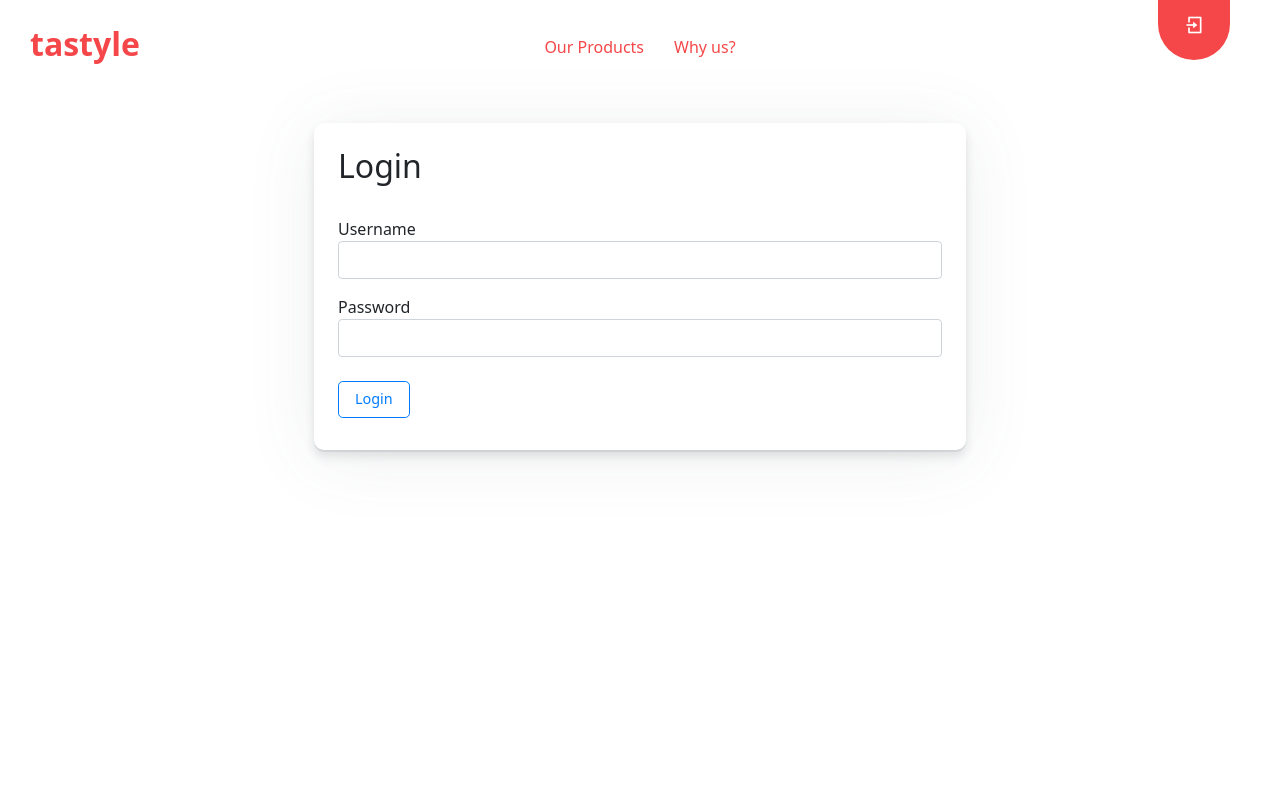
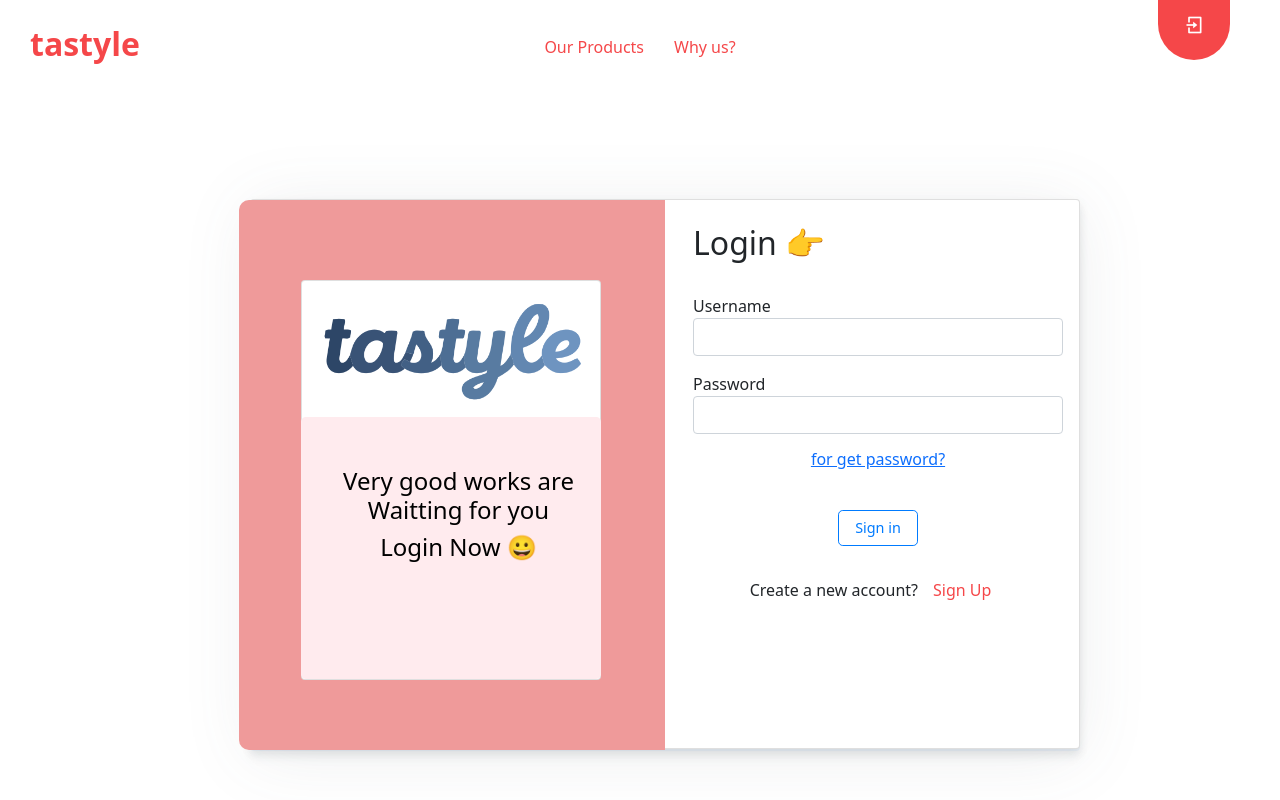
Before and after one commit to kisscoders/tastyle.test, a React (Create React App) app: page /login in a window 1280 px wide. Built offline with nearby package versions, Linux system fonts and the light colour scheme.

Commit message:
ui changes and connection

```diff
--- a/src/App.css
+++ b/src/App.css
@@ -38,3 +38,58 @@
     transform: rotate(360deg);
   }
 }
+
+/* Login */
+.login_shadowbox {
+  background-color: #fff;
+  border: none;
+  border-radius: 0.825rem;
+  box-shadow: 0 2px 0 rgba(138, 182, 231, 0.11),
+    0 4px 8px rgba(90, 97, 105, 0.12), 0 10px 10px rgba(90, 97, 105, 0.06),
+    0 7px 70px rgba(90, 97, 105, 0.1);
+  margin-top: 100px;
+  width: 830px;
+  height: 550px;
+  margin-left: 250px;
+  margin-right: 150px;
+}
+.C_design {
+  background-color: #ef9a9a;
+  border-top-left-radius: 0.625rem;
+  border-bottom-left-radius: 0.625rem;
+  width: 800px;
+  height: 550px;
+  padding-top: 30px;
+  padding-left: 20px;
+  padding-right: 20px;
+}
+.login_shadowbox1 {
+  border: none;
+  border-radius: 0.825rem;
+  margin-top: 50px;
+  width: 300px;
+  height: 400px;
+  margin-left: 50px;
+  margin-right: 15px;
+  /* opacity: 0.3; */
+}
+.h4_align {
+  color: black;
+  line-height: 1;
+  margin-left: 15px;
+  font-weight: bold;
+  padding-top: 50px;
+
+  text-align: center;
+}
+.D_design {
+  border: none;
+  border-radius: 0.3rem;
+  margin-left: -1px;
+  margin-right: 1px;
+
+  width: 300px;
+  height: 400px;
+  background-color: #ffebee;
+  /* opacity: 0.5; */
+}
--- a/src/assets/index.js
+++ b/src/assets/index.js
@@ -9,6 +9,7 @@ import homeImg8 from "./img/img8.jpg";
 import homeImg9 from "./img/img9.webp";
 import homeImg10 from "./img/img10.jpg";
 import homeImg11 from "./img/img11.jpg";
+import brandImg1 from "./img/brandv3.png";
 
 import Illust1 from "./illustrations/cabin.svg";
 import Illust2 from "./illustrations/error.svg";
@@ -27,6 +28,7 @@ export const GrHomeIngredients = homeImg8;
 export const GrHomeProtein = homeImg9;
 export const GrHomePack1 = homeImg10;
 export const GrHomePack2 = homeImg11;
+export const GrBrandV3 = brandImg1;
 
 export const IGCabin = Illust1;
 export const IGError = Illust2;
--- a/src/components/movie/moviesTable.jsx
+++ b/src/components/movie/moviesTable.jsx
@@ -9,7 +9,9 @@ class MoviesTable extends Component {
     {
       path: "title",
       label: "Title",
-			content: (movie) => <Link to={`/movies/${movie._id}`}>{movie.title}</Link>,
+      content: (movie) => (
+        <Link to={`/movies/${movie._id}`}>{movie.title}</Link>
+      ),
     },
     { path: "genre.name", label: "Genre" },
     { path: "numberInStock", label: "Stock" },
--- a/src/views/About.css
+++ b/src/views/About.css
@@ -7,6 +7,8 @@
   margin-right: auto;
   /* background: rgb(239, 237, 240); */
 }
+
+
 .align1 {
   text-align: justify;
   padding-right: 100px;
--- a/src/views/about.js
+++ b/src/views/about.js
@@ -44,8 +44,6 @@ const Crop = styled.div`
   overflow: hidden;
   margin: 0;
   border-radius: 30px;
-  ${Image} {
-  }
 `;
 
 const About = () => {
--- a/src/views/login.js
+++ b/src/views/login.js
@@ -1,9 +1,83 @@
+// import React from "react";
+// import Joi from "joi-browser"; // a pretty sweet library for doing validation stuff in forms
+import Form from "../components/common/form";
+import auth from "../services/authService";
+// import { Redirect } from "react-router-dom";
+// import { Card1, CardBody1, CardHeader1 } from "../components/common/cards";
+
+// class LoginPage extends Form {
+// 	state = {
+// 		data: { username: "", password: "" },
+// 		errors: {},
+// 	};
+
+// 	schema = {
+// 		username: Joi.string().required().label("Username"),
+// 		password: Joi.string().required().label("Password"),
+// 	};
+
+// 	doSubmit = async () => {
+// 		try {
+// 			const { data } = this.state;
+// 			await authService.login(data.username, data.password);
+
+// 			const { state } = this.props.location;
+// 			window.location = state ? state.from.pathname : "/";
+// 		} catch (ex) {
+// 			if (ex.response && ex.response.status === 400) {
+// 				const errors = { ...this.state.errors };
+// 				errors.username = ex.response.data;
+// 				this.setState({ errors });
+// 			}
+// 		}
+// 	};
+
+// 	render() {
+// 		if (authService.getCurrentUser()) return <Redirect to="/" />;
+// 		return (
+// 			<div className="justify-content-md-center row">
+// 				<Card1 className="col col-lg-6">
+// 					<CardHeader1 as="h2">Login</CardHeader1>
+// 					<CardBody1>
+// 						<form onSubmit={this.handleSubmit}>
+// 							{this.renderInput("username", "Username")}
+// 							{this.renderInput("password", "Password", "password")}
+// 							{this.renderButton("Login")}
+// 						</form>
+// 					</CardBody1>
+// 				</Card1>
+// 			</div>
+// 		);
+// 	}
+// }
+
+// export default LoginPage;
+
 import React from "react";
 import Joi from "joi-browser"; // a pretty sweet library for doing validation stuff in forms
-import Form from "../components/common/form";
-import authService from "../services/authService";
+// import auth from "../../services/authService";
 import { Redirect } from "react-router-dom";
-import { Card1, CardBody1, CardHeader1 } from "../components/common/cards";
+import { Row, Col, Card, Image } from "react-bootstrap";
+import { GrBrandV3 } from "../assets";
+import { Link } from "react-router-dom";
+import styled from "styled-components";
+
+// import "./login.css";
+
+const NavLink = styled(Link)`
+  text-decoration: none;
+  margin: 5px;
+  padding: 6px 10px;
+  color: var(--red);
+  font-weight: 500;
+  transition: all 250ms cubic-bezier(0.27, 0.01, 0.38, 1.06);
+  border-radius: 20px;
+  &:hover {
+    border-radius: 20px;
+    background-color: var(--red);
+    color: white;
+  }
+`;
 
 class LoginPage extends Form {
   state = {
@@ -19,7 +93,7 @@ class LoginPage extends Form {
   doSubmit = async () => {
     try {
       const { data } = this.state;
-			await authService.login(data.username, data.password);
+      await auth.login(data.username, data.password);
 
       const { state } = this.props.location;
       window.location = state ? state.from.pathname : "/";
@@ -33,19 +107,47 @@ class LoginPage extends Form {
   };
 
   render() {
-		if (authService.getCurrentUser()) return <Redirect to="/" />;
+    if (auth.getCurrentUser()) return <Redirect to="/" />;
     return (
-			<div className="justify-content-md-center row">
-				<Card1 className="col col-lg-6">
-					<CardHeader1 as="h2">Login</CardHeader1>
-					<CardBody1>
-						<form onSubmit={this.handleSubmit}>
+      <div>
+        <Card className="login_shadowbox">
+          <Row>
+            <Col className="C_design">
+              <Card className="login_shadowbox1">
+                <Image className="I_design" src={GrBrandV3} />
+                <div className="D_design">
+                  <h4 className="h4_align">
+                    <h4>Very good works are Waitting for you</h4>
+                    <h4>
+                      Login Now <span> &#128512;</span>{" "}
+                    </h4>
+                  </h4>
+                </div>
+              </Card>
+            </Col>
+            <Col>
+              <form onSubmit={this.handleSubmit} className="mt-4 mx-3 my-3">
+                <h2>Login &#128073;</h2>
+                <br></br>
                 {this.renderInput("username", "Username")}
+
                 {this.renderInput("password", "Password", "password")}
-							{this.renderButton("Login")}
+                <h6 className="text-center">
+                  <a href="/">for get password?</a>
+                </h6>
+                <br></br>
+                <div className="text-center">
+                  {this.renderButton("Sign in")}
+                </div>
+                <br></br>
+                <p className="text-center">
+                  Create a new account?
+                  <NavLink to="/signup">Sign Up</NavLink>
+                </p>
               </form>
-					</CardBody1>
-				</Card1>
+            </Col>
+          </Row>
+        </Card>
       </div>
     );
   }
--- a/src/views/productDetails.js
+++ b/src/views/productDetails.js
@@ -10,6 +10,7 @@ import {
   Tab,
 } from "react-bootstrap";
 import { AiFillEdit, AiFillCloseCircle } from "react-icons/ai";
+import { GrHomeIngredients, GrHomePack1, GrHomePack2 } from "../assets";
 //import Form from 'react-bootstrap/Form';
 //import FloatingLabel from 'react-bootstrap/FloatingLabel'
 
@@ -43,13 +44,13 @@ export default class ProductDetails extends Component {
             <div className="bg">
               <Carousel>
                 <Carousel.Item interval={1000}>
-                  <Image className="d-block" src={image1} />
+                  <Image className="d-block" src={GrHomePack1} />
                 </Carousel.Item>
                 <Carousel.Item interval={500}>
-                  <Image className="d-block " src={image2} />
+                  <Image className="d-block " src={GrHomePack2} />
                 </Carousel.Item>
                 <Carousel.Item>
-                  <Image className="d-block" src={image3} />
+                  <Image className="d-block" src={GrHomeIngredients} />
                 </Carousel.Item>
               </Carousel>
             </div>
@@ -149,7 +150,7 @@ export default class ProductDetails extends Component {
             <p>With vitamin C, D3, zinc and selenium.</p>
           </Col>
           <Col xs={4}>
-            <Image src={image2} alt="" className="huel" />
+            <Image src={GrHomePack1} alt="" className="huel" />
           </Col>
           <Col xs={4}>
             <div className="contant">
--- a/src/views/productsList.js
+++ b/src/views/productsList.js
@@ -7,6 +7,8 @@ import Button from "react-bootstrap/Button";
 import { Image } from "react-bootstrap";
 import "./product.css";
 import { GrHomeAllProd2, GrHomeIngredients, GrHomePack2 } from "../assets";
+import { Link } from "react-router-dom";
+
 //import { Link } from "react-router-dom";
 
 class ProductsGrid extends Component {
@@ -230,6 +232,7 @@ class ProductsGrid extends Component {
                   <Card.Text>{item.price}</Card.Text>
                   <Card.Text>{item.description}</Card.Text>
                   {/* <Card.Text>Buy Now</Card.Text> */}
+                  <Link to={`/productdetails/${item._id}`}>Buy Now</Link>
                   <Button
                     variant="#F54749"
                     className="btn1"
--- a/src/views/signup.js
+++ b/src/views/signup.js
@@ -1,8 +1,155 @@
+// import React from "react";
+// import Joi from "joi-browser"; // a pretty sweet library for doing validation stuff in forms
+// import Form from "../components/common/form";
+// import authService from "../services/authService";
+// import { Card1, CardBody1, CardHeader1 } from "../components/common/cards";
+
+// class SignupForm extends Form {
+// 	state = {
+// 		data: {
+// 			username: "",
+// 			password: "",
+// 			name: "",
+// 		},
+// 		errors: {},
+// 	};
+
+// 	schema = {
+// 		username: Joi.string().email().required().label("Username"),
+// 		password: Joi.string().min(5).required().label("Password"),
+// 		name: Joi.string().required().label("Name"),
+// 	};
+
+// 	doSubmit = async () => {
+// 		try {
+// 			const response = await authService.register(this.state.data);
+// 			authService.loginWithJwt(response.headers["x-auth-token"]);
+// 			window.location = "/";
+// 		} catch (ex) {
+// 			if (ex.response && ex.response.status === 400) {
+// 				const errors = { ...this.state.errors };
+// 				errors.username = ex.response.data;
+// 				this.setState({ errors });
+// 			}
+// 		}
+// 	};
+
+// 	render() {
+// 		return (
+// 			<div className="justify-content-md-center row">
+// 				<Card1 className="col col-lg-6">
+// 					<CardHeader1 as="h2">Register</CardHeader1>
+// 					<CardBody1>
+// 						<form onSubmit={this.handleSubmit}>
+// 							{this.renderInput("name", "Name")}
+// 							{this.renderInput("username", "Username")}
+// 							{this.renderInput("password", "Password", "password")}
+// 							{this.renderButton("Register")}
+// 						</form>
+// 					</CardBody1>
+// 				</Card1>
+// 			</div>
+// 		);
+// 	}
+// }
+
+// export default SignupForm;
+
 import React from "react";
 import Joi from "joi-browser"; // a pretty sweet library for doing validation stuff in forms
 import Form from "../components/common/form";
 import authService from "../services/authService";
-import { Card1, CardBody1, CardHeader1 } from "../components/common/cards";
+import { Row, Col, Card, Image } from "react-bootstrap";
+import styled from "styled-components";
+import { GrHomeProtein } from "../assets";
+
+import { Link } from "react-router-dom";
+
+// import "./login.css";
+
+const NavLink = styled(Link)`
+  text-decoration: none;
+  margin: 5px;
+  padding: 6px 10px;
+  color: var(--red);
+  font-weight: 500;
+  transition: all 250ms cubic-bezier(0.27, 0.01, 0.38, 1.06);
+  border-radius: 20px;
+  &:hover {
+    border-radius: 20px;
+    background-color: var(--red);
+    color: white;
+  }
+`;
+
+const Card1 = styled(Card)`
+  background-color: #fff;
+  border: none;
+  border-radius: 0.825rem;
+  box-shadow: 0 2px 0 rgba(138, 182, 231, 0.11),
+    0 4px 8px rgba(90, 97, 105, 0.12), 0 10px 10px rgba(90, 97, 105, 0.06),
+    0 7px 70px rgba(90, 97, 105, 0.1);
+  margin-top: 100px;
+  width: 830px;
+  height: 550px;
+  margin-left: 250px;
+  margin-right: 150px;
+`;
+
+const COL = styled(Col)`
+  background-color: #ef9a9a;
+  border-top-right-radius: 0.625rem;
+  border-bottom-right-radius: 0.625rem;
+  width: 800px;
+  height: 550px;
+  padding-top: 30px;
+  padding-left: 20px;
+  padding-right: 20px;
+`;
+
+const CARD = styled(Card)`
+  border: none;
+  border-radius: 0.825rem;
+  margin-top: 50px;
+  width: 300px;
+  height: 400px;
+  margin-left: 50px;
+  margin-right: 15px;
+  box-shadow: 0 2px 0 rgba(138, 182, 231, 0.11),
+    0 4px 8px rgba(90, 97, 105, 0.12), 0 10px 10px rgba(90, 97, 105, 0.06),
+    0 7px 70px rgba(90, 97, 105, 0.1);
+`;
+const Div = styled.div`
+  border: none;
+  border-radius: 0.3rem;
+  margin-left: -0.5px;
+  margin-right: 1px;
+  width: 300px;
+  height: 400px;
+  background-color: #fff3e0;
+`;
+const H6 = styled.h6`
+  line-height: 1;
+  margin-left: 12px;
+  padding-top: 50px;
+  text-align: center;
+`;
+const IMAGE = styled(Image)`
+  width: 200px;
+  height: 150px;
+  margin-top: 20px;
+  margin-left: 50px;
+  border: 3px solid gray;
+  border-radius: 0.625rem;
+  box-shadow: 4px 8px #fff59d;
+  &:hover {
+    color: #fff;
+    background-color: #f54749;
+    border-color: #fec65e;
+    box-shadow: 0 5px 15px rgba(0, 0, 0, 0.05),
+      0 4px 10px rgba(0, 123, 255, 0.25);
+  }
+`;
 
 class SignupForm extends Form {
   state = {
@@ -36,17 +183,45 @@ class SignupForm extends Form {
 
   render() {
     return (
-			<div className="justify-content-md-center row">
-				<Card1 className="col col-lg-6">
-					<CardHeader1 as="h2">Register</CardHeader1>
-					<CardBody1>
-						<form onSubmit={this.handleSubmit}>
-							{this.renderInput("name", "Name")}
+      <div>
+        <Card1>
+          <Row>
+            <Col>
+              <h3 className="text-center mt-4">Registertion info &#128077;</h3>
+              <form onSubmit={this.handleSubmit} className="mt-4 mx-3 my-3">
                 {this.renderInput("username", "Username")}
                 {this.renderInput("password", "Password", "password")}
+                {this.renderInput("name", "Name")}
                 {this.renderButton("Register")}
               </form>
-					</CardBody1>
+              <NavLink to="/login">Login</NavLink>
+            </Col>
+
+            <COL>
+              <CARD>
+                <Div>
+                  <H6>
+                    "<span style={{ color: "#00695c" }}>Quality </span>and{" "}
+                    <span style={{ color: "#33691e" }}>healthy 🥙 </span>
+                    solution to{" "}
+                    <span style={{ color: "#ef5350" }}>Fast food market</span>
+                    ."
+                  </H6>
+                  <H6>
+                    "To be the most{" "}
+                    <span style={{ color: "#01579b" }}>trusted </span> and{" "}
+                    <span style={{ color: "#b71c1c" }}>loved 🌽 </span>{" "}
+                    <span style={{ color: "#f57f17" }}>
+                      healthy-consumable manufacturing company
+                    </span>{" "}
+                    in Sri Lanka, and of course the most
+                    <span style={{ color: "#9c27b0" }}> profitable</span> one.
+                  </H6>
+                  <IMAGE src={GrHomeProtein} />
+                </Div>
+              </CARD>
+            </COL>
+          </Row>
         </Card1>
       </div>
     );
```
Also changed, not shown: src/assets/img/brandv3.png (added). Lines whose indentation alone changed are shown as unchanged.
